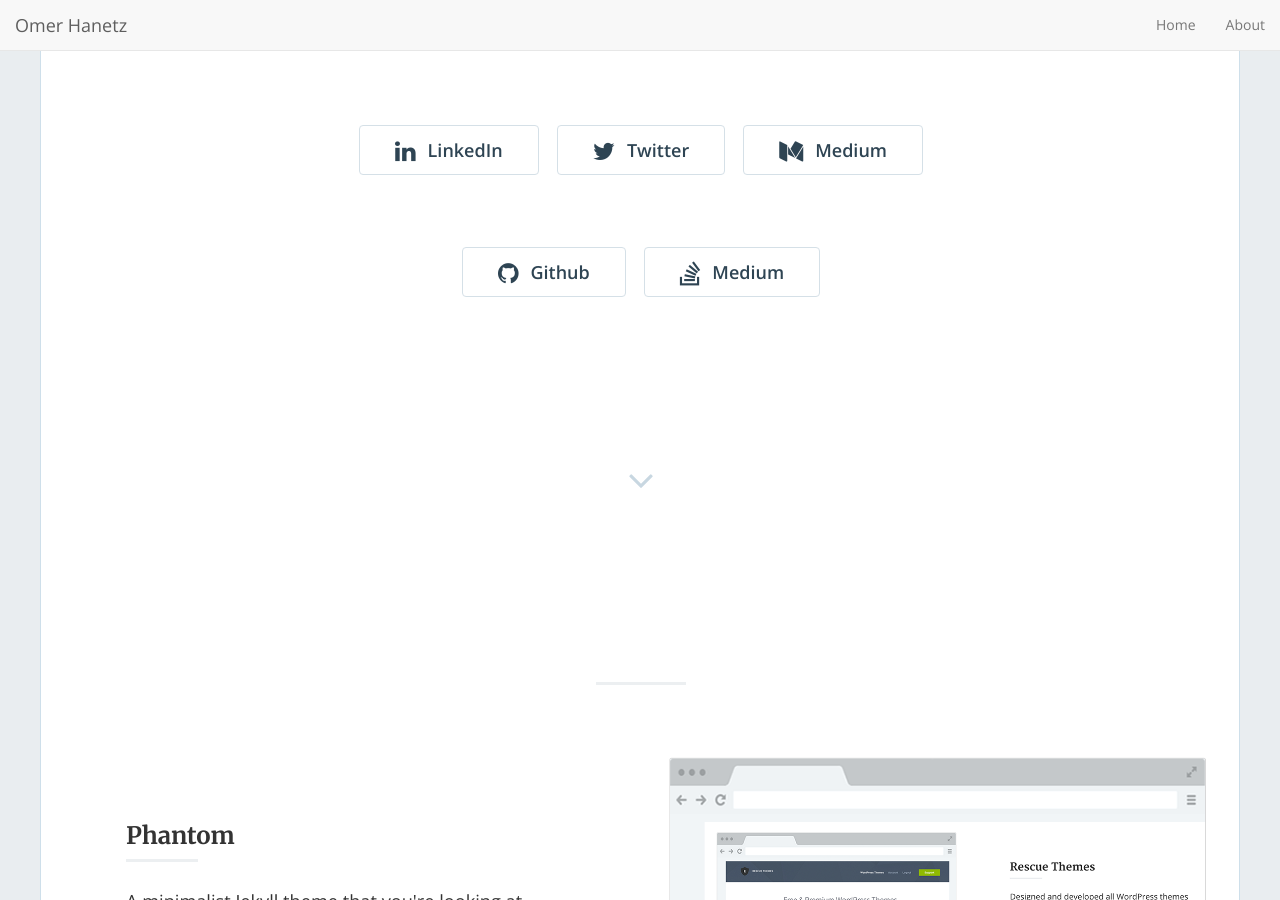
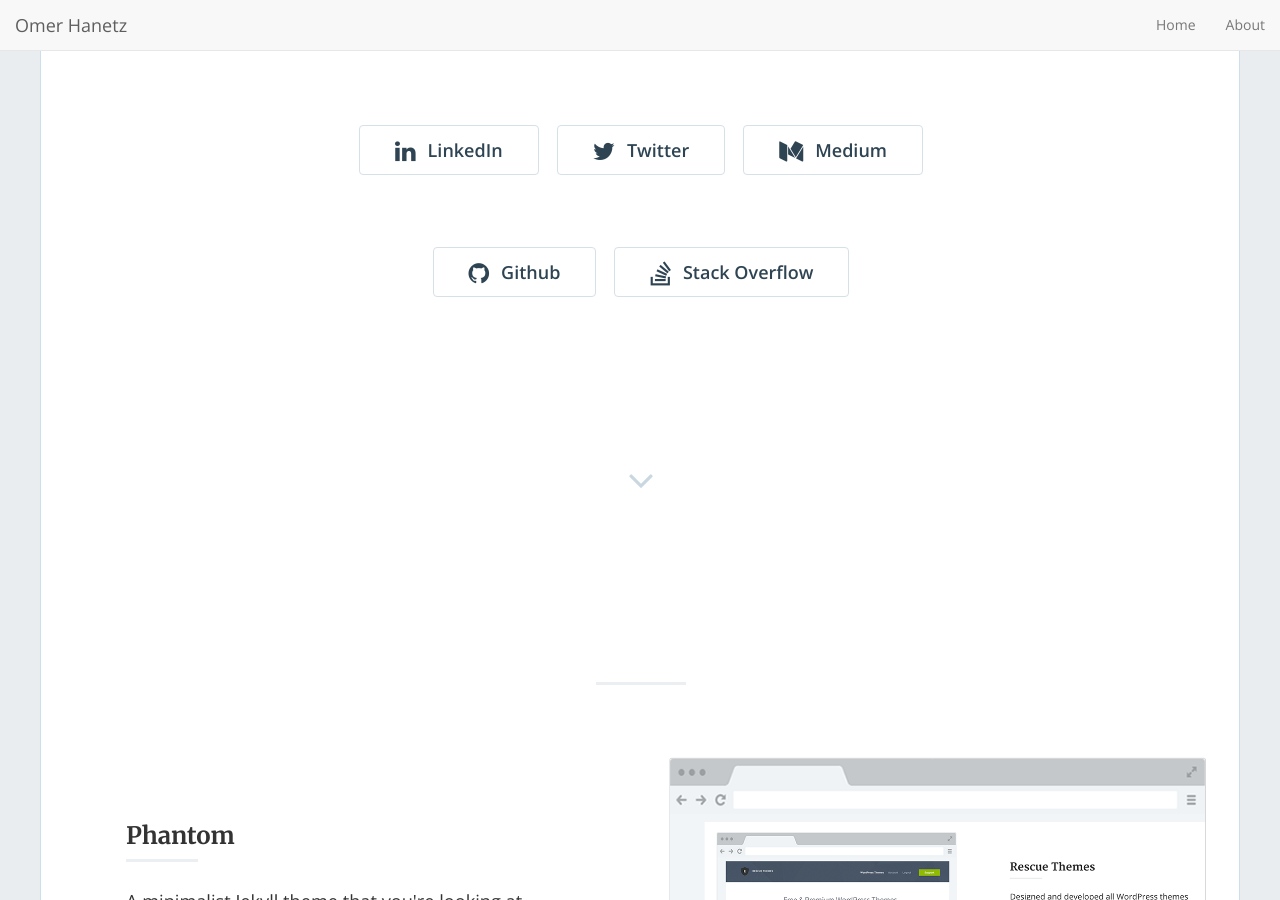
Before and after one commit to ohanetz/hanetz.com, a Jekyll site: the page docs/index.html, which Jekyll copies as it is, in a window 1280 px wide and 900 px high, scrolled down 404 px. Built offline with Jekyll 4.4.1, drawn with Linux system fonts in a browser that asks for light colours; nearby versions of some CDN libraries.

Commit message:
Front page buttons cosmeticswq

```diff
--- a/_includes/home-hero.html
+++ b/_includes/home-hero.html
@@ -47,7 +47,7 @@
               <a href="https://github.com/{{ site.github_username }}"><button class="btn btn-default btn-lg"><i class="fa fa-github fa-lg"></i>Github</button></a>
             {% endif %}
             {% if site.so_username != '' %}
-              <a href="https://stackoverflow.com/users/{{ site.so_username  }}?tab=profile"><button class="btn btn-default btn-lg"><i class="fa fa-stack-overflow fa-lg"></i>Medium</button></a>
+              <a href="https://stackoverflow.com/users/{{ site.so_username  }}?tab=profile"><button class="btn btn-default btn-lg"><i class="fa fa-stack-overflow fa-lg"></i>Stack Overflow</button></a>
             {% endif %}
 
           </div>
--- a/docs/atom.xml
+++ b/docs/atom.xml
@@ -4,7 +4,7 @@
  <title>Hi, my name is Omer Hanetz</title>
  <link href="http://hanetz.com/atom.xml" rel="self"/>
  <link href="http://hanetz.com/"/>
- <updated>2020-03-02T01:32:03+02:00</updated>
+ <updated>2020-03-02T01:38:09+02:00</updated>
  <id>http://hanetz.com</id>
  <author>
    <name>Omer Hanetz</name>
--- a/docs/feed.xml
+++ b/docs/feed.xml
@@ -5,8 +5,8 @@
     <description>I am writing code ever since I learned how to use a keyboard, and I still think that nothing beats the feeling you get when you see your code runs as you expect.</description>
     <link>http://hanetz.comhttps://ohanetz.github.io/hanetz.com/</link>
     <atom:link href="http://hanetz.comhttps://ohanetz.github.io/hanetz.com/feed.xml" rel="self" type="application/rss+xml"/>
-    <pubDate>Mon, 02 Mar 2020 01:32:03 +0200</pubDate>
-    <lastBuildDate>Mon, 02 Mar 2020 01:32:03 +0200</lastBuildDate>
+    <pubDate>Mon, 02 Mar 2020 01:38:09 +0200</pubDate>
+    <lastBuildDate>Mon, 02 Mar 2020 01:38:09 +0200</lastBuildDate>
     <generator>Jekyll v3.8.6</generator>
 
       <item>
--- a/docs/index.html
+++ b/docs/index.html
@@ -146,7 +146,7 @@
               <a href="https://github.com/ohanetz"><button class="btn btn-default btn-lg"><i class="fa fa-github fa-lg"></i>Github</button></a>
 
 
-              <a href="https://stackoverflow.com/users/3306912/hanetz?tab=profile"><button class="btn btn-default btn-lg"><i class="fa fa-stack-overflow fa-lg"></i>Medium</button></a>
+              <a href="https://stackoverflow.com/users/3306912/hanetz?tab=profile"><button class="btn btn-default btn-lg"><i class="fa fa-stack-overflow fa-lg"></i>Stack Overflow</button></a>
 
 
           </div>
```
